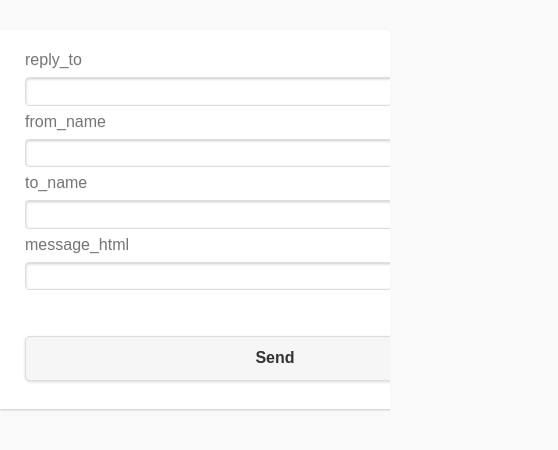
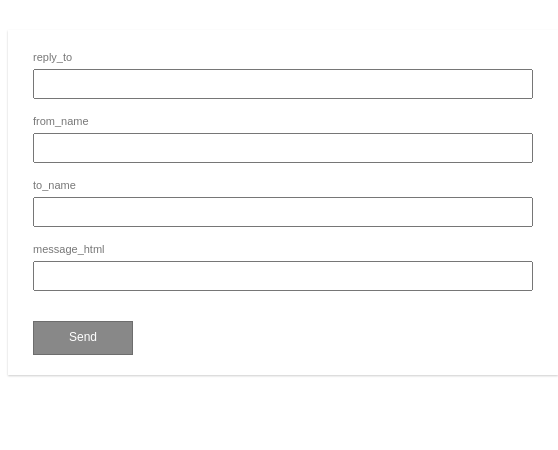
Before and after one commit to dooshyantram/retryemailjs, a plain HTML site: page www/index.html in a window 390 px wide. Shown: the whole page, 558 px wide, since content can reach past the window. Drawn offline with nearby package versions, Linux system fonts and the light colour scheme; some packages are replaced by stand-ins of ours.

Commit message:
Update index.html

```diff
--- a/www/index.html
+++ b/www/index.html
@@ -8,7 +8,7 @@
   <!-- FILES FOR LOGIN PAGE -->
   <link rel="stylesheet" type="text/css" href="js/jquery.mobile-1.4.5.css">
   <script src="js/jquery.js"></script>
-  <script src="js/jquery.mobile-1.4.5.js"></script>
+  <!--<script src="js/jquery.mobile-1.4.5.js"></script>-->
   <script src="cordova.js"></script>
 
 
```
